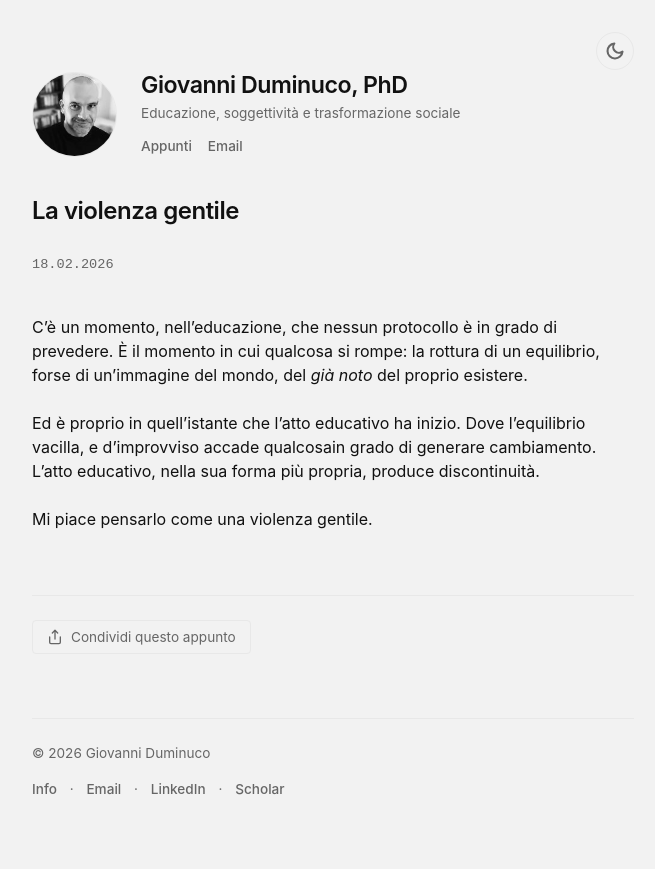
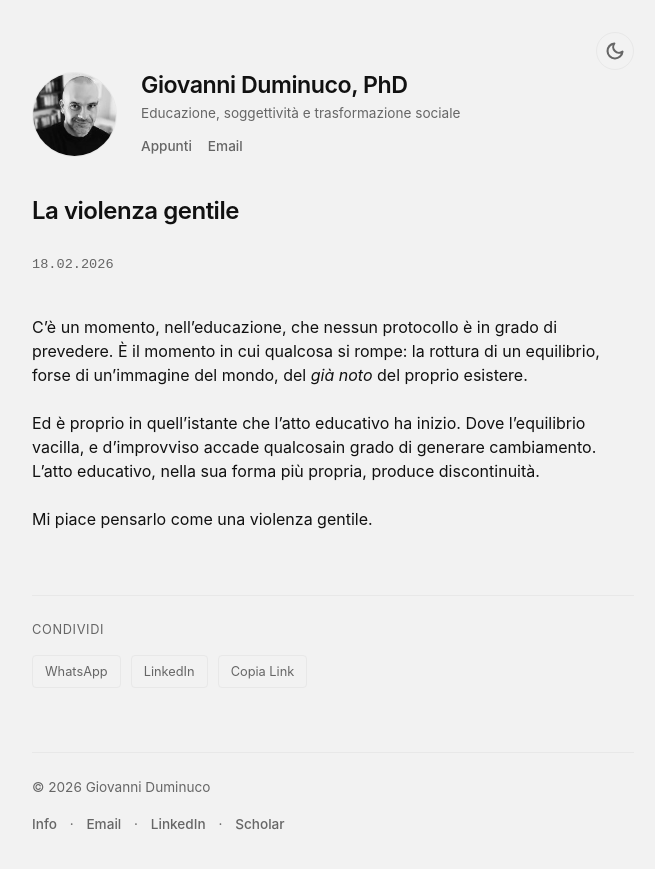
Before and after one commit to dumgio/dumgio.github.io, a Jekyll site: the page built from _posts/2026-02-18-la-violenza-gentile.md, in a window 1280 px wide. Shown: the top 869 px of the page, without its empty margins (307-962 px from the left). Built offline with Jekyll 4.4.1, drawn with Linux system fonts in a browser that asks for light colours.

Commit message:
Update post.html

```diff
--- a/_layouts/post.html
+++ b/_layouts/post.html
@@ -12,93 +12,36 @@ layout: default
   </div>
 
   <div class="share-section">
-    <button id="share-button" class="share-btn">
-      <span id="share-icon-container" style="display: flex; align-items: center; gap: 8px;">
-        <svg xmlns="http://www.w3.org/2000/svg" width="16" height="16" viewBox="0 0 24 24" fill="none" stroke="currentColor" stroke-width="2" stroke-linecap="round" stroke-linejoin="round">
-          <path d="M4 12v8a2 2 0 0 0 2 2h12a2 2 0 0 0 2-2v-8"></path>
-          <polyline points="16 6 12 2 8 6"></polyline>
-          <line x1="12" y1="2" x2="12" y2="15"></line>
-        </svg>
-      </span>
-      <span id="share-text">Condividi questo appunto</span>
-    </button>
+    <p style="font-size: 0.8rem; color: var(--accent); margin-bottom: 1rem; text-transform: uppercase; letter-spacing: 0.05em;">Condividi</p>
+    <div class="share-links">
+      <a href="https://wa.me/?text={{ page.title | url_encode }}%20{{ site.url }}{{ page.url | url_encode }}" target="_blank" class="share-btn">WhatsApp</a>
+      <a href="https://www.linkedin.com/sharing/share-offsite/?url={{ site.url }}{{ page.url | url_encode }}" target="_blank" class="share-btn">LinkedIn</a>
+      <button onclick="copyLink()" id="copy-btn" class="share-btn">Copia Link</button>
+    </div>
   </div>
 </article>
 
 <script>
-document.getElementById('share-button').addEventListener('click', async () => {
-  const shareData = {
-    title: '{{ page.title }} | Giovanni Duminuco',
-    url: window.location.href
-  };
+function copyLink() {
+  const el = document.createElement('textarea');
+  el.value = window.location.href;
+  document.body.appendChild(el);
+  el.select();
+  document.execCommand('copy');
+  document.body.removeChild(el);
 
-  const btn = document.getElementById('share-button');
-  const iconContainer = document.getElementById('share-icon-container');
-  const textElem = document.getElementById('share-text');
-  const originalIcon = iconContainer.innerHTML;
-  const originalText = textElem.innerText;
-
-  // Se il browser supporta la condivisione nativa (Mobile/Safari)
-  if (navigator.share) {
-    try {
-      await navigator.share(shareData);
-    } catch (err) {
-      console.log('Condivisione annullata');
-    }
-  } else {
-    // Fallback per Desktop: Copia negli appunti
-    try {
-      await navigator.clipboard.writeText(window.location.href);
-
-      // Feedback visivo
-      iconContainer.innerHTML = `<svg xmlns="http://www.w3.org/2000/svg" width="16" height="16" viewBox="0 0 24 24" fill="none" stroke="currentColor" stroke-width="2.5" stroke-linecap="round" stroke-linejoin="round"><polyline points="20 6 9 17 4 12"></polyline></svg>`;
-      textElem.innerText = "Link copiato!";
-      btn.style.borderColor = "var(--fg)";
-
-      setTimeout(() => {
-        iconContainer.innerHTML = originalIcon;
-        textElem.innerText = originalText;
-        btn.style.borderColor = "var(--border)";
-      }, 2000);
-    } catch (err) {
-      console.error('Errore copia:', err);
-    }
-  }
-});
+  const btn = document.getElementById('copy-btn');
+  btn.innerText = 'Copiato!';
+  setTimeout(() => { btn.innerText = 'Copia Link'; }, 2000);
+}
 </script>
 
 <style>
   .post-container { text-align: left; }
-
-  .post-header {
-    margin-bottom: 2rem;
-    display: flex;
-    flex-direction: column;
-    align-items: flex-start;
-  }
-
-  .post-title {
-    font-size: 1.5rem;
-    font-weight: 600;
-    letter-spacing: -0.02em;
-    line-height: 1.2;
-    margin-bottom: 0.3rem;
-    color: var(--fg);
-    text-align: left;
-  }
-
-  .post-date {
-    color: var(--accent);
-    font-size: 0.85rem;
-    font-weight: 500;
-    text-align: left;
-    font-family: monospace;
-  }
-
-  .post-content {
-    text-align: left;
-    margin-top: 2.5rem;
-  }
+  .post-header { margin-bottom: 2rem; display: flex; flex-direction: column; align-items: flex-start; }
+  .post-title { font-size: 1.5rem; font-weight: 600; letter-spacing: -0.02em; line-height: 1.2; margin-bottom: 0.3rem; color: var(--fg); }
+  .post-date { color: var(--accent); font-size: 0.85rem; font-weight: 500; font-family: monospace; }
+  .post-content { text-align: left; margin-top: 2.5rem; }
 
   .share-section {
     margin-top: 4rem;
@@ -106,25 +49,28 @@ document.getElementById('share-button').addEventListener('click', async () => {
     border-top: 1px solid var(--border);
   }
 
+  .share-links {
+    display: flex;
+    gap: 10px;
+    flex-wrap: wrap;
+  }
+
   .share-btn {
     background: none;
     border: 1px solid var(--border);
     color: var(--accent);
-    padding: 8px 14px;
+    padding: 6px 12px;
     border-radius: 4px;
-    font-size: 0.85rem;
+    font-size: 0.8rem;
+    text-decoration: none;
+    cursor: pointer;
+    transition: all 0.2s ease;
     font-family: inherit;
-    cursor: pointer;
-    display: flex;
-    align-items: center;
-    gap: 8px;
-    transition: all 0.2s ease;
   }
 
   .share-btn:hover {
     border-color: var(--fg);
     color: var(--fg);
-    background-color: rgba(0,0,0,0.02);
   }
 
   @media (max-width: 600px) {
```
